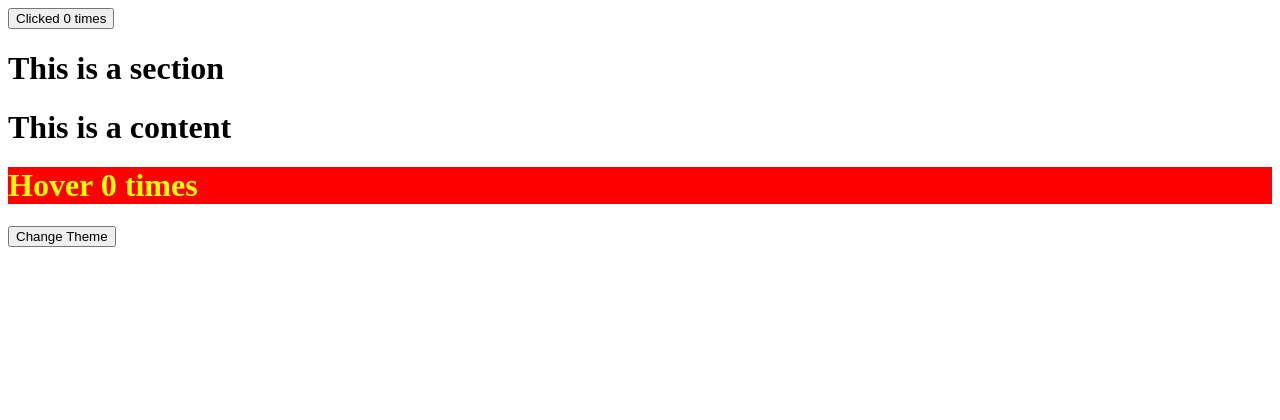
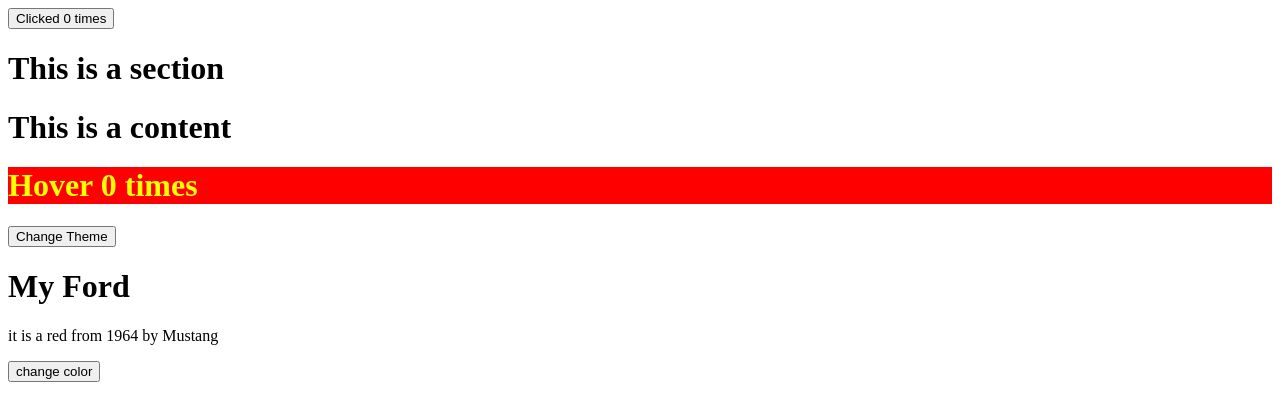
Before and after one commit to atikhasan007/react-practice, a React app: page / in a window 1280 px wide. Shown: the top 420 px of the page. Built offline with nearby package versions, Linux system fonts and the light colour scheme; the HTML template or start-up script is replaced by a standard one.

Commit message:
statePractice

```diff
--- a/src/App.jsx
+++ b/src/App.jsx
@@ -1,40 +1,44 @@
 import React from "react";
 import ClickCounter from "./components/ClickCounter";
 import Counter from "./components/Counter";
-import Section from './components/Section';
+import Section from "./components/Section";
+import StatePractice from "./components/StatePractice";
 import themeContext from "./contexts/themeContext";
 
 export default class App extends React.Component {
-
-    state = {
-        theme : 'light'
+    constructor(props) {
+        super(props);
+        this.state = {
+            theme: "light",
+        };
     }
 
- switchTheme = () =>{
-    this.setState((prevState) => {
-        return {
-            theme : prevState.theme === 'dark' ? 'light' : 'dark',
-        }
-    })
- }
+    switchTheme = () => {
+        this.setState((prevState) => ({
+            theme: prevState.theme === "dark" ? "light" : "dark",
+        }));
+    };
 
- render(){
-  const {theme} = this.state;
+    render() {
+        return (
+            <>
 
-    return (
-
-
-
+            <themeContext.Provider value={{ ...this.state, switchTheme: this.switchTheme }}>
                 <div className="app">
                     <Counter>
                         {(counter, incrementCount) => (
                             <ClickCounter counter={counter} incrementCount={incrementCount} />
                         )}
                     </Counter>
+                    <Section />
+                </div>
+            </themeContext.Provider>
+            <StatePractice />
 
-            <themeContext.Provider value ={{theme , switchTheme:this.switchTheme}}><Section/></themeContext.Provider>
 
-        </div>
+
+
+            </>
         );
     }
 }
--- a/src/components/Section.jsx
+++ b/src/components/Section.jsx
@@ -1,9 +1,15 @@
+import React from "react";
 import Content from "./Content";
 
-export default function Section(){
 
+export default  class  Section extends React.Component {
 
+    shouldComponentUpdate(nextProps, nextState){
 
+        return false;
+
+    }
+render(){
     return (
         <div>
             <h1>This is a section</h1>
@@ -11,3 +17,4 @@ export default function Section(){
         </div>
     )
 }
+}
--- /dev/null
+++ b/src/components/StatePractice.jsx
@@ -0,0 +1,32 @@
+import React from "react";
+export default class StatePractice extends React.Component{
+    constructor(props){
+        super(props);
+
+        this.state = {
+            brand : "Ford",
+            model : "Mustang",
+            color : "red",
+            year : 1964
+        }
+    }
+
+
+      changeColor  = () =>{
+        this.setState({color: 'blue'});
+      }
+
+    render(){
+
+const {brand, model , color, year} = this.state;
+        return (
+
+            <div>
+                <h1>My {brand}</h1>
+                <p>it is a {color} from {year} by {model}</p>
+                <button type="button" onClick={this.changeColor}>change color</button>
+            </div>
+        )
+    }
+
+}
--- a/src/lib/Context.jsx
+++ b/src/lib/Context.jsx
@@ -19,6 +19,7 @@ class Context {
 
 
 console.log(typeof(Consumer));
+
 function createContext (value = null){
 
     const context = new Context(value);
```
Lines whose indentation alone changed are shown as unchanged.
